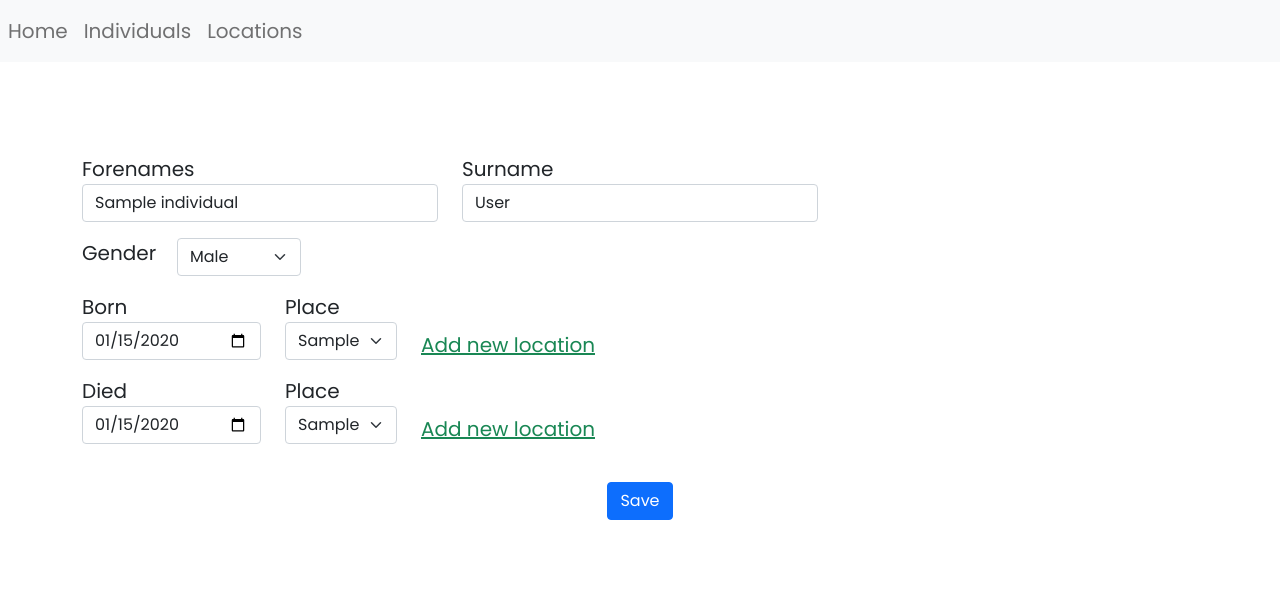
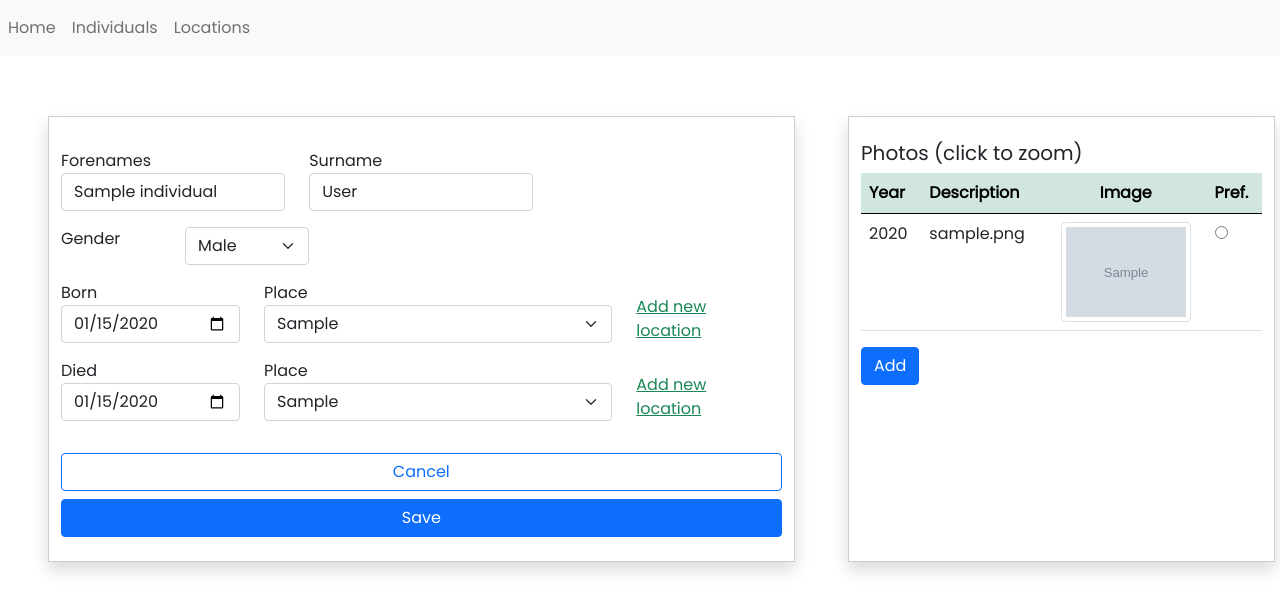
Before and after one commit to historyman1973/genealogy, a Flask app: page /edit/1/1 in a window 1280 px wide. Shown: the top 613 px of the page. Run offline with Flask 2, Linux system fonts and the light colour scheme; tables that the repository leaves empty hold one stand-in row (values such as "Sample post"); grey boxes marked "Sample" are stand-in pictures; some libraries are stand-ins or nearby versions.

Commit message:
Added support for multiple images and preferred photo per individual.

```diff
--- a/genealogy/individual/forms.py
+++ b/genealogy/individual/forms.py
@@ -1,6 +1,7 @@
 from flask_wtf import FlaskForm
-from wtforms import StringField, SelectField, HiddenField
-from wtforms.fields.html5 import DateField
+from flask_wtf.file import FileField
+from wtforms import StringField, SelectField
+from wtforms.fields.html5 import DateField, IntegerField
 from wtforms.ext.sqlalchemy.fields import QuerySelectField
 from genealogy.models import genders
 from ..models import Individual, Parents, Location
@@ -85,6 +86,13 @@ def familyview_form(relationship_id):
     return FamilyView
 
 
+class ImageUpload(FlaskForm):
+    description = StringField(label="Description")
+    year = IntegerField(label="Year Taken")
+    photo = FileField(label="Upload photo")
+
+
+
 def individualview_form(individual_id):
     class IndividualView(FlaskForm):
 
@@ -99,6 +107,8 @@ def individualview_form(individual_id):
         individual_death_location = QuerySelectField("Place", query_factory=location_query, allow_blank=True,
                                                      get_label="full_location", default=Location.query.filter_by
             (id=Individual.query.get(individual_id).death_location).scalar())
+
+        individual_preferred_photo = IntegerField(default=Individual.query.get(individual_id).preferred_image)
 
         location_address = StringField(label="Address")
         location_parish = StringField(label="Parish (Church)")
--- a/genealogy/individual/templates/base.html
+++ b/genealogy/individual/templates/base.html
@@ -16,7 +16,7 @@
   <style>
       body {
         font-family: 'Poppins', sans-serif;
-        font-size: 20px;
+        font-size: 16px;
       }
     </style>
 
--- a/genealogy/individual/templates/edit_individual.html
+++ b/genealogy/individual/templates/edit_individual.html
@@ -1,9 +1,10 @@
 {% extends "base.html" %}
 {% block content %}
 
-<form method="POST" class="col-md-12">
+<form method="POST" class="col mx-auto">
     {{form.hidden_tag()}}
-    <div class="container mt-5">
+    <div class="parent-container d-flex">
+        <div class="container mt-5 mx-5 col-7 shadow" style="border:1px solid #cecece;">
             <br>
             <div class="row py-2">
                 <div class="col-sm-4">
@@ -14,7 +15,7 @@
                 </div>
             </div>
             <div class="row py-2">
-            <div class="col-sm-1">Gender</div>
+                <div class="col-sm-2">Gender</div>
                 <div class="col-sm-4  w-auto">
                     <select name="individual_gender" class="form-select" aria-label="Default select example">
                         {% if edit_individual %}
@@ -43,11 +44,11 @@
                 <div class="col-sm-3 w-auto">
                     {{ wtf.form_field(form.individual_dob, class='form-control w-auto') }}
                 </div>
-            <div class="col-sm-7 w-auto">
-                {{ wtf.form_field(form.individual_birth_location, class='form-select w-auto') }}
+                <div class="col-sm-6">
+                    {{ wtf.form_field(form.individual_birth_location, class='form-select w-100') }}
                 </div>
                 <!-- Button trigger modal -->
-            <div class="col-sm-2 w-auto align-self-end mb-0">
+                <div class="col-sm-2 align-self-end mb-0">
                     <a class="link-success" href="" id="birth_location" data-bs-toggle="modal"
                        data-bs-target="#addlocation">Add new location</a>
                 </div>
@@ -57,24 +58,77 @@
                 <div class="col-sm-3 w-auto">
                     {{ wtf.form_field(form.individual_dod, class='form-control w-auto') }}
                 </div>
-            <div class="col-sm-7 w-auto">
-                {{ wtf.form_field(form.individual_death_location, class='form-select w-auto') }}
+                <div class="col-sm-6">
+                    {{ wtf.form_field(form.individual_death_location, class='form-select w-100') }}
                 </div>
                 <!-- Button trigger modal -->
-            <div class="col-sm-2 w-auto align-self-end mb-0">
+                <div class="col-sm-2 align-self-end mb-0">
                     <a class="link-success" href="" id="death_location" data-bs-toggle="modal"
                        data-bs-target="#addlocation">Add new location</a>
                 </div>
             </div>
+            <br>
+            <div class="d-grid gap-2 text-center">
+                <button class="btn btn-outline-primary" type="submit" name="cancelindividual" value="Cancel">Cancel</button>
+                <button class="btn btn-primary" type="submit" name="saveindividual" value="Save">Save</button>
             </div>
                 <br>
-    <div class="d-grid gap-2 d-md-flex justify-content-md-end">
-        <button class="btn btn-primary mx-auto" type="submit" name="saveindividual" value="Save">Save</button>
         </div>
+
+        {% if edit_individual %}
+        <div class="container mt-5 col-4 shadow" style="border:1px solid #cecece;">
             <br>
+            <div class="row">
+                <div class="col">
+                    {% if photos %}
+                    <h5>Photos (click to zoom)</h5>
+                    {% else %}
+                    <h5>Photos</h5>
+                    {% endif %}
+                    <table class="table">
+                        <thead>
+                        <tr class="table-success">
+                            <th scope="col">Year</th>
+                            <th scope="col">Description</th>
+                            <th scope="col" class="text-center">Image</th>
+                            <th scope="col">Pref.</th>
+                        </tr>
+                        </thead>
+                        <tbody>
+                        {% if photos %}
+                        {% for photo in photos %}
+                        <tr>
+                            <td>{{ photo.imageyear }}</td>
+                            <td>{{ photo.imagedesc }}</td>
+                            <td style="text-align: center;"><img style="max-height:100px;"
+                                                                 class = "img-thumbnail" src="{{ url_for('static',
+                                                             filename='photos/') }}{{ photo.imagepath }}"
+                                                                 data-bs-toggle="modal"
+                                                                 data-bs-target="#imageModal{{ photo.id }}"></td>
+                            {% if photo.id == individual.preferred_image %}
+                            <td><input type="radio" name="pref_photos" value="{{ photo.id }}" checked></td>
+                            {% else %}
+                            <td><input type="radio" name="pref_photos" value="{{ photo.id }}"></td>
+                            {% endif %}
 
 
-    <!-- Modal -->
+
+                        </tr>
+                        </tbody>
+                        {% endfor %}
+                        {% endif %}
+                    </table>
+                    <a class="btn btn-primary mx-auto mb-5" href="{{ url_for( 'add_photo', id=individual.id ) }}"
+                       name="addphoto">Add</a>
+                </div>
+            </div>
+
+        </div>
+        {% endif %}
+    </div>
+
+
+    <!-- Location modal -->
     <div class="modal fade" id="addlocation" tabindex="-1" aria-labelledby="addLocationLabel"
          aria-hidden="true">
         <div class="modal-dialog modal-lg">
@@ -128,11 +182,41 @@
             </div>
         </div>
     </div>
+
+    <!-- Photo modal -->
+    {% for photo in photos %}
+    <div class="modal fade" id="imageModal{{ photo.id }}" tabindex="-1" role="dialog"
+         aria-labelledby="exampleModalLabel" aria-hidden="true">
+        <div class="modal-dialog modal-lg" role="document">
+            <div class="modal-content">
+                <div class="modal-header">
+                    {% if photo.imagedesc and photo.imageyear %}
+                    <h5 class="modal-title">{{ photo.imagedesc }}, {{ photo.imageyear }}</h5>
+                    {% elif photo.imagedesc and photo.imageyear is none %}
+                    <h5 class="modal-title">{{ photo.imagedesc }}</h5>
+                    {% elif photo.imagedesc is none and photo.imageyear %}
+                    <h5 class="modal-title">{{ photo.imageyear }}</h5>
+                    {% else %}
+                    ""
+                    {% endif %}
+
+                </div>
+                <div class="modal-body" style="text-align: center;">
+                    <img style="max-height:600px; max-width:600px; width: auto; height: auto;"
+                         class = "img-thumbnail" src="{{ url_for('static',
+                         filename='photos/') }}{{ photo.imagepath }}">
+                </div>
+                <div class="modal-footer">
+                    <button type="button" class="btn btn-secondary" data-bs-dismiss="modal">Close</button>
+                </div>
+            </div>
+        </div>
+    </div>
+    {% endfor %}
+
 </form>
 <script type="text/javascript">
     var eventType = "";
-    var birthlocation = document.getElementById('individual_birth_location');
-    var deathlocation = document.getElementById('individual_death_location');
 
     document.getElementById('birth_location').onclick = function() {
     eventType = "birth";
@@ -147,16 +231,13 @@
     document.getElementById('btnaddlocation').onclick = function() {
 
         if (eventType === 'birth') {
-        len = document.getElementById('individual_birth_location').options.length
-        console.log("Trying to set birth location to " + len.toString());
-        document.getElementById('individual_birth_location').value = len.toString();
-        console.log("Done");
+            var e = document.getElementById("individual_birth_location");
+            e.options[e.selectedIndex].value = e.length;
+
         } else if (eventType === "death") {
-        document.getElementById('individual_death_location').value = deathlocation.options.length;
+            var e = document.getElementById("individual_death_location");
+            e.options[e.selectedIndex].value = e.length;
         }
-    console.log("Script has executed, but trying again....")
-    document.getElementById('individual_birth_location').value = birthlocation.options.length.toString();
-    console.log("Tried again")
         }
 
 </script>
--- a/genealogy/individual/views.py
+++ b/genealogy/individual/views.py
@@ -1,9 +1,13 @@
+import os
+
+from werkzeug.utils import secure_filename
+
 from app import app
 from flask import Blueprint, render_template, redirect, url_for, session, request, flash
-from genealogy import db
-from genealogy.models import Individual, Parents, FamilyLink, genders, Location
+from genealogy import db, photos
+from genealogy.models import Individual, Parents, FamilyLink, genders, Location, Image, IndividualImageLink
 from genealogy.individual.forms import familyview_form, IndividualView, individualview_form, RelationshipView, \
-    relationshipview_form
+    relationshipview_form, ImageUpload
 from genealogy.individual.individual_functions import fullname, link_child, add_father, add_mother, add_patgrandfather, \
     add_patgrandmother, add_matgrandfather, add_matgrandmother, add_partner, add_child, session_pop_grandparents, \
     create_child_partnership, calculate_period, delete_individual, add_person
@@ -30,6 +34,7 @@ def index():
         return redirect(url_for("show_family", parentsid=session["partners.id"]))
 
     return render_template("new_family.html", form=form, genders=genders)
+
 
 @app.route("/family/<parentsid>", methods=["GET", "POST"])
 def show_family(parentsid):
@@ -310,6 +315,11 @@ def location_list():
     return render_template("locations.html", locations=locations)
 
 
+@app.route("/uploadimage", methods=["POST"])
+def upload_image():
+    return render_template("uploadimage.html")
+
+
 @app.route("/add/<role>", methods=["GET", "POST"])
 def add_individual(role):
 
@@ -346,6 +356,7 @@ def add_individual(role):
     if request.form.get("addlocation") == "Add":
         add_location(form)
 
+
     return render_template("edit_individual.html", form=form, genders=genders, edit_individual=edit_individual,
                            role=role)
 
@@ -363,6 +374,15 @@ def edit_individual(context, id):
 
     original_gender = individual.gender
 
+    photo_query = db.session.query(Image).join(IndividualImageLink).filter(IndividualImageLink.individual_id == id)
+    if photo_query.count == 1:
+        preferred_photo = photo_query.first()
+    elif photo_query.count == 0:
+        preferred_photo = None
+    else:
+        preferred_photo = Individual.query.get(id).preferred_image
+    photos = photo_query.all()
+
     if request.form.get("saveindividual") == "Save":
         individual.forenames = form.individual_forenames.data
         individual.surname = form.individual_surname.data
@@ -377,6 +397,7 @@ def edit_individual(context, id):
             individual.death_location = form.individual_death_location.data.id
         else:
             individual.death_location = form.individual_death_location.data
+        individual.preferred_image = request.form["pref_photos"]
         individual.age = calculate_period(individual.dob, individual.dod)
 
         individual.fullname = fullname(individual.forenames, individual.surname)
@@ -395,8 +416,48 @@ def edit_individual(context, id):
     if request.form.get("addlocation") == "Add":
         add_location(form)
 
+    if request.form.get("cancelindividual") == "Cancel":
+        if context == "indlist":
+            individuals = Individual.query.all()
+            return render_template("individuals.html", individuals=individuals)
+        elif context == "familyview":
+            return redirect(url_for("show_family", parentsid=session["partners.id"]))
+
     return render_template("edit_individual.html", form=form, individual=individual, genders=genders,
-                           edit_individual=edit_individual)
+                           edit_individual=edit_individual, preferred_photo=preferred_photo, photos=photos)
+
+
+@app.route("/addphoto/<id>", methods=["GET", "POST"])
+def add_photo(id):
+    form = ImageUpload()
+
+    if request.form.get("addphoto") == "Add":
+
+        new_image_description = form.description.data
+        new_image_year = form.year.data
+
+        filename = secure_filename(form.photo.data.filename)                           #
+        form.photo.data.save('genealogy/static/photos/' + filename)
+
+        new_image = Image(imageyear=new_image_year, imagedesc=new_image_description, imagepath=filename)
+
+        db.session.add(new_image)
+        db.session.commit()
+        db.session.flush()
+
+        l = IndividualImageLink(individual_id=id, image_id=new_image.id)
+
+        db.session.add(l)
+        db.session.commit()
+        db.session.flush()
+
+        photo_query = db.session.query(Image).join(IndividualImageLink).filter(IndividualImageLink.individual_id == id)
+        if photo_query.count() == 1:
+            Individual.query.get_or_404(id).preferred_image = new_image.id
+
+        return redirect(url_for("edit_individual", context="familyview", id=id))
+
+    return render_template("upload_image.html", id=id, form=form)
 
 
 @app.route("/delete/<id>", methods=["GET", "POST"])
```
Also changed, not shown: genealogy/__init__.py (+8 -1 lines), genealogy/individual/templates/home.html (+74 -52 lines), genealogy/individual/templates/upload_image.html (added, +17 -0 lines), genealogy/models.py (+22 -0 lines), genealogy/individual/templates/custom.css (added). Lines whose indentation alone changed are shown as unchanged.
